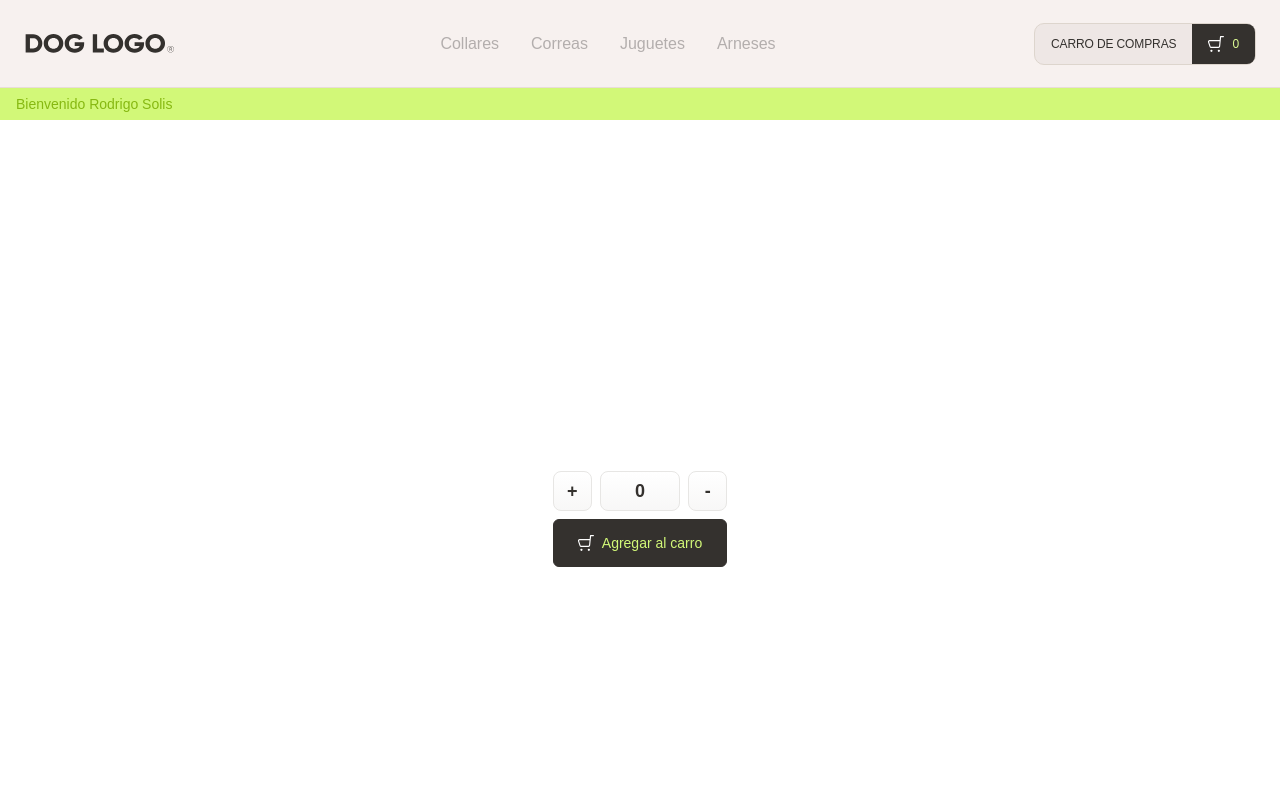
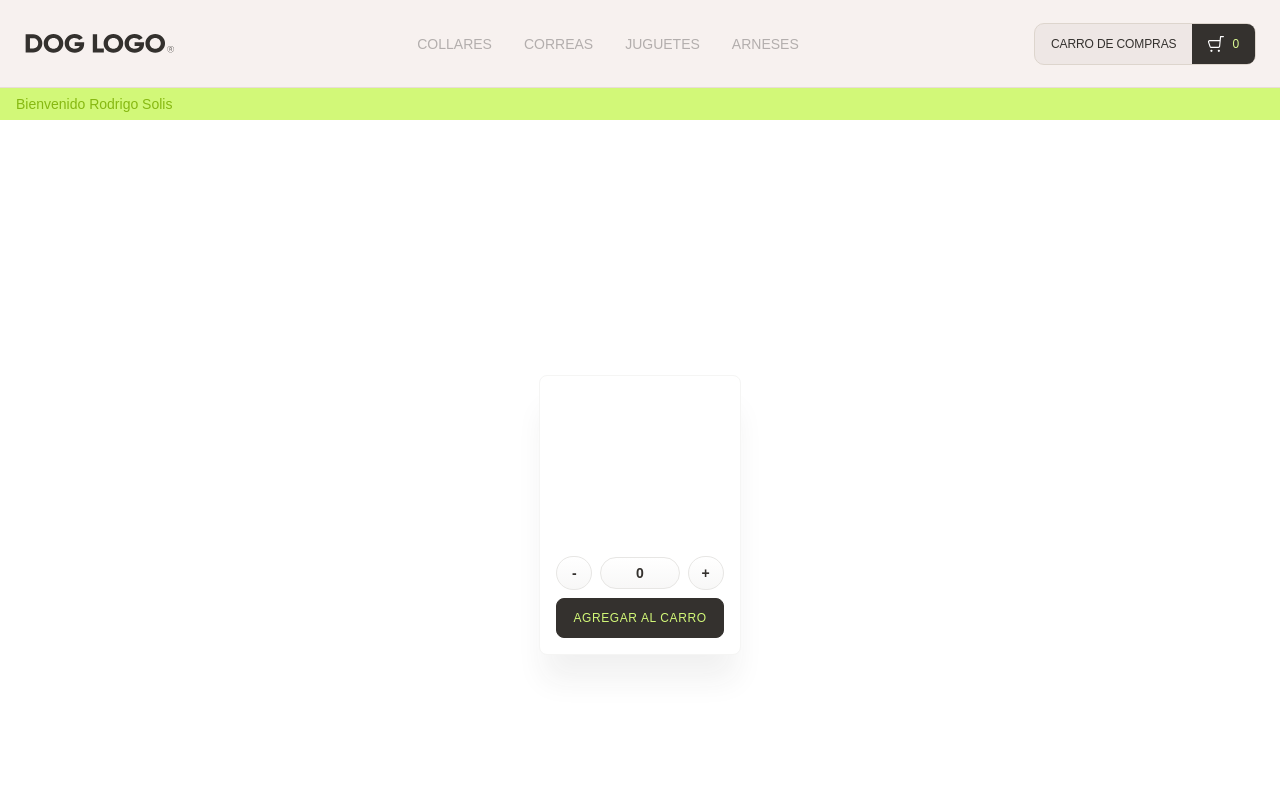
Before and after one commit to roddsolis/dog-ecommerce, a React (Create React App) app: page / in a window 1280 px wide. Shown: the top 800 px of the page. Built offline with nearby package versions, Linux system fonts and the light colour scheme.

Commit message:
actualizaciones generales

```diff
--- a/public/index.html
+++ b/public/index.html
@@ -25,6 +25,7 @@
       Learn how to configure a non-root public URL by running `npm run build`.
     -->
     <title>React App</title>
+
     <!-- <link rel="stylesheet" href="style.css"> -->
   </head>
   <body>
--- a/src/Componentes/Button.js
+++ b/src/Componentes/Button.js
@@ -1,10 +1,11 @@
 import './styles/button.css'
-import Icon from'../img/Cart-icon-normal.svg'
+// import Icon from'../img/Cart-icon-normal.svg'
 
 function Button ()  {
 
     return(
-        <button className="button--primary"><img src={Icon} alt="cart-logo" width="16px"/> Agregar al carro </button>
+        <button className="button--primary"> Agregar al carro </button>
     )
+    // <img src={Icon} alt="cart-logo" width="16px"/>
 }
 export default Button
--- a/src/Componentes/ItemCount.js
+++ b/src/Componentes/ItemCount.js
@@ -2,6 +2,7 @@ import './styles/button.css'
 import { useState } from 'react'
 import Button from './Button'
 import './styles/itemcount.css'
+import './styles/item-product.css'
 
 function ItemCount() {
 
@@ -20,11 +21,11 @@ function ItemCount() {
 
 
     return (
-        <div>
+        <div className="item-product">
             <div className="container--contador">
+            <button onClick={restarContador} className="boton-restar">-</button>
+            <div className="contador">{contador}</div>
             <button onClick={sumarContador} className="boton-sumar">+</button>
-            <div className="contador">{contador}</div>
-            <button onClick={restarContador} className="boton-restar">-</button>
             </div>
             <Button/>
         </div>
--- a/src/Componentes/styles/button.css
+++ b/src/Componentes/styles/button.css
@@ -1,23 +1,23 @@
 
 .button--primary{
 
-    height: 48px;
-    padding: 16px 24px;
+    height: 40px;
+    padding: 16px;
     background-color: #34312e;
     color: #d2f878;
-    border-radius: 6px;
+    border-radius: 8px;
     border: 1px solid  #34312e;
     font-family: 'DM Sans', sans-serif;
-    font-weight: 500;
-    font-size: 14px;
+    font-size: 12px;
     transition: 0.2s;
+    font-weight: 200;
     shape-rendering:geometricPrecision;
     text-rendering: optimizeLegibility;
     display: flex;
     justify-content: center;
     align-items: center;
-    /* text-transform: uppercase; */
-    /* letter-spacing: 0.02em; */
+    text-transform: uppercase;
+    letter-spacing: 0.05em;
 }
 
 .button--primary:hover{
@@ -25,5 +25,4 @@
     color: #34312e;
     border: 1px solid #d2f878;
 
-
 }
--- /dev/null
+++ b/src/Componentes/styles/item-product.css
@@ -0,0 +1,15 @@
+.item-product{
+
+    background: #fff;
+    border: 1px solid hsl(30, 6%, 96%);
+    width: auto;
+    height: 280px;
+    padding: 16px;
+    border-radius: 8px;
+    display: flex;
+    flex-direction: column;
+    align-items: center;
+    justify-content: flex-end;
+    box-shadow: 0px 30px 30px -5px #34312e11;
+
+}
--- a/src/Componentes/styles/itemcount.css
+++ b/src/Componentes/styles/itemcount.css
@@ -10,32 +10,36 @@
 .boton-sumar, .boton-restar{
     background: linear-gradient(0deg, hsl(30, 6%, 97%) , #fff);
     color: #34312e;
-    height: 40px;
-    width: 64px;
-    border-radius: 8px;
+    height: auto;
+    width: 56px;
+    border-radius: 100px;
     border: 1px solid hsl(30, 6%, 90%);
     font-family: 'DM Sans', sans-serif;
     font-weight: 700;
-    font-size: 18px;
+    font-size: 14px;
     letter-spacing: -0.5;
     shape-rendering:geometricPrecision;
     text-rendering: optimizeLegibility;
     padding: 8px;
+    display: flex;
+    align-items: center;
+    justify-content: center;
 
 }
 
 .contador{
     font-family: 'DM Sans', sans-serif;
     font-weight: 700;
-    font-size: 18px;
+    font-size: 14px;
     color:#34312e;
     background: linear-gradient(0deg, hsl(30, 6%, 97%) , #fff);
     border: 1px solid hsl(30, 6%, 90%);
-    border-radius: 8px;
+    border-radius: 100px;
     width: 100%;
-    height: 40px;
+    height: 32px;
     display: flex;
     justify-content: center;
     align-items: center;
     margin: 0px 8px;
+
 }
--- a/src/Componentes/styles/navbar.css
+++ b/src/Componentes/styles/navbar.css
@@ -8,8 +8,10 @@ header{
     padding: 8px 24px;
     border-bottom: 1px solid #e9dcd9;
     font-family: 'DM Sans', sans-serif;
-    font-size: 16px;
+    font-size: 14px;
+    text-transform: uppercase;
 }
+
 
 nav{
 
--- a/src/Componentes/styles/style.css
+++ b/src/Componentes/styles/style.css
@@ -4,7 +4,8 @@
     box-sizing: border-box;
 }
 
-@import url('https://fonts.googleapis.com/css2?family=DM+Sans:wght@400;500;700&display=swap');
+@import url('https://fonts.googleapis.com/css2?family=DM+Sans:ital,wght@0,400;0,500;0,700;1,500&display=swap');
+
 
 html , body{
     background-color: #f4f6f8;
```
